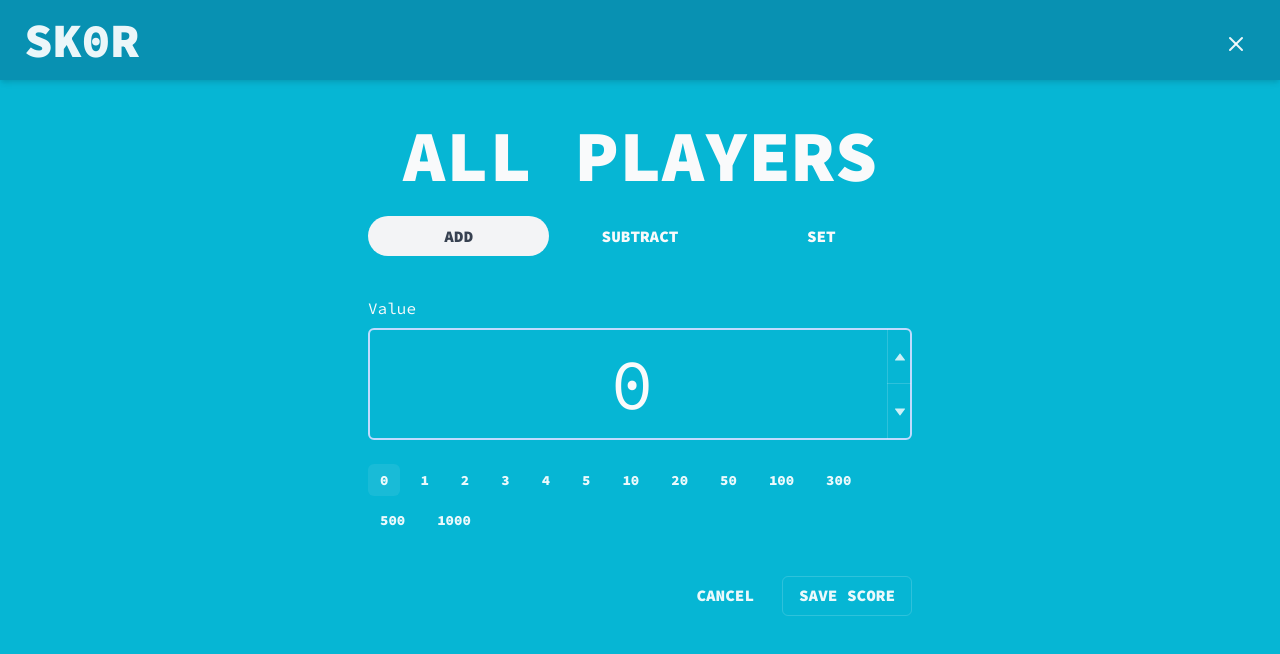
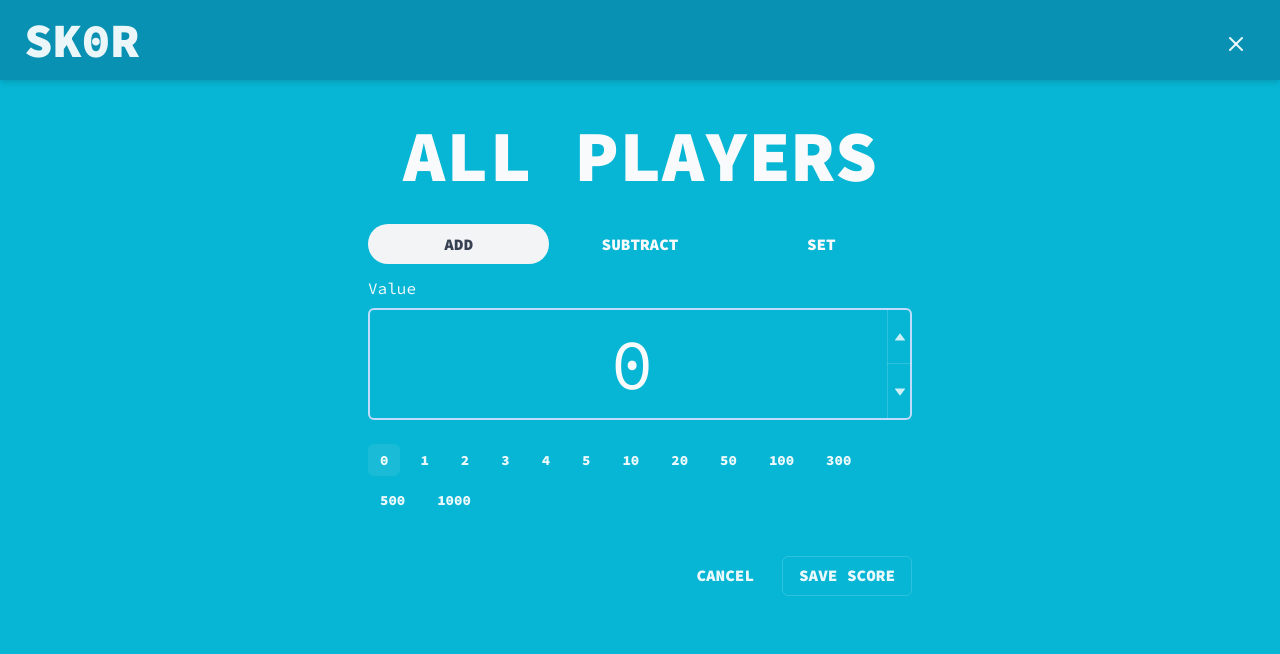
Before and after one commit to TimKolberger/skor, a React (Vite) app: page /players/set-scores in a window 1280 px wide. Shown: the top 654 px of the page. Built offline with nearby package versions, Linux system fonts and the light colour scheme.

Commit message:
feat: spacings

```diff
--- a/src/feature/scores/PlayerScorePage.tsx
+++ b/src/feature/scores/PlayerScorePage.tsx
@@ -37,13 +37,7 @@ export default function PlayerScorePage() {
         </>
       }
     >
-      <Container
-        display="flex"
-        flexDirection="column"
-        flex="1"
-        gap="12"
-        py="10"
-      >
+      <Container display="flex" flexDirection="column" flex="1" gap="8" py="10">
         <Heading textAlign="center" size="4xl" textTransform="uppercase">
           {player.name}
         </Heading>
--- a/src/feature/scores/ScoreForm.tsx
+++ b/src/feature/scores/ScoreForm.tsx
@@ -63,11 +63,13 @@ const ScoreForm = (props: ScoreFormProps) => {
         props.onSubmit?.({ score: Number(score), operator })
       }}
     >
-      <ScoreOperatorFormField value={operator} onChange={setOperator} />
-      <UpdateScoreFormField
-        value={score}
-        onChange={(value) => setScore(value || 0)}
-      />
+      <chakra.fieldset display="flex" flexDirection="column" gap="3">
+        <ScoreOperatorFormField value={operator} onChange={setOperator} />
+        <UpdateScoreFormField
+          value={score}
+          onChange={(value) => setScore(value || 0)}
+        />
+      </chakra.fieldset>
       {props.score !== undefined ? (
         <Text
           fontSize="3xl"
--- a/src/feature/scores/SetAllScoresPage.tsx
+++ b/src/feature/scores/SetAllScoresPage.tsx
@@ -1,4 +1,4 @@
-import { chakra, Container, Heading } from "@chakra-ui/react"
+import { Container, Heading } from "@chakra-ui/react"
 import * as React from "react"
 
 import { FullModalLayout } from "../../layouts/FullModalLayout"
@@ -8,20 +8,12 @@ import { ConnectedScoreForm } from "./ScoreForm"
 export default function SetAllScoresPage() {
   return (
     <FullModalLayout to={linker.home()}>
-      <chakra.div
-        display="flex"
-        flex="1"
-        flexDirection="column"
-        gap="6"
-        py="10"
-      >
-        <Container display="flex" flexDirection="column" gap="6">
-          <Heading textAlign="center" size="4xl" textTransform="uppercase">
-            All players
-          </Heading>
-          <ConnectedScoreForm />
-        </Container>
-      </chakra.div>
+      <Container display="flex" flexDirection="column" flex="1" gap="8" py="10">
+        <Heading textAlign="center" size="4xl" textTransform="uppercase">
+          All players
+        </Heading>
+        <ConnectedScoreForm />
+      </Container>
     </FullModalLayout>
   )
 }
```
